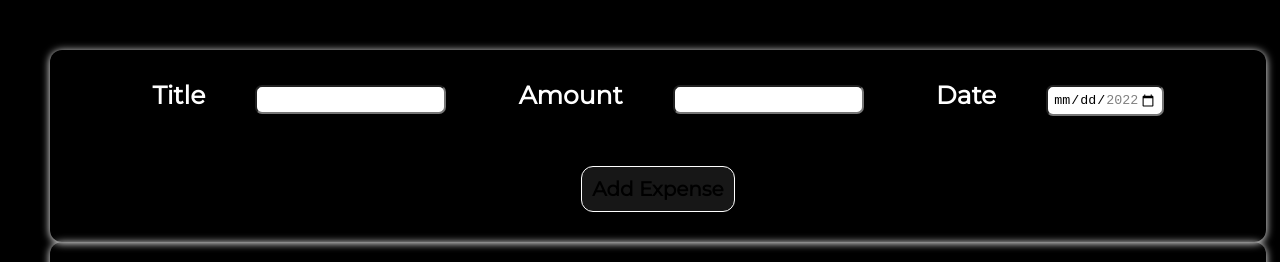
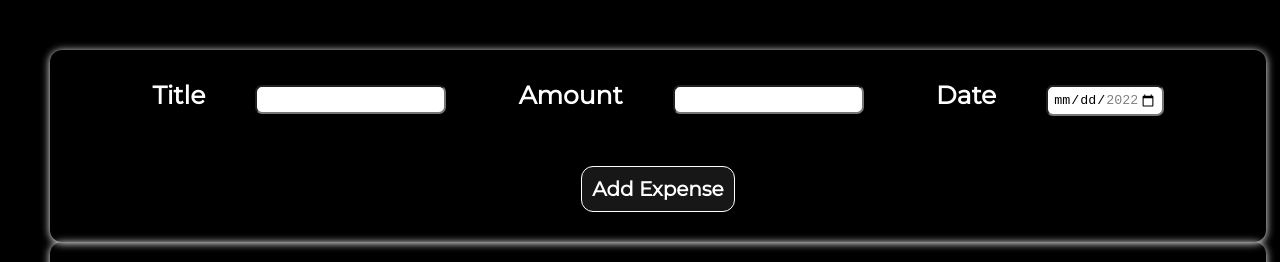
Before and after one commit to itsskofficial/Expense-Tracker, a React (Create React App) app: page / in a window 1280 px wide. Shown: the top 262 px of the page. Built offline with nearby package versions, Linux system fonts and the light colour scheme.

Commit message:
Dec 5, 2022, 9:27 AM

```diff
--- a/src/components/Expenses/css/NewExpenseItem.css
+++ b/src/components/Expenses/css/NewExpenseItem.css
@@ -26,7 +26,7 @@
     border-radius: 12px;
     background-color: #171717;
     border: 1px solid white;
-    color: ;
+    color: white;
 }
 
 .new-expense-item-title-input,.new-expense-item-amount-input,.new-expense-item-date-input{
```
